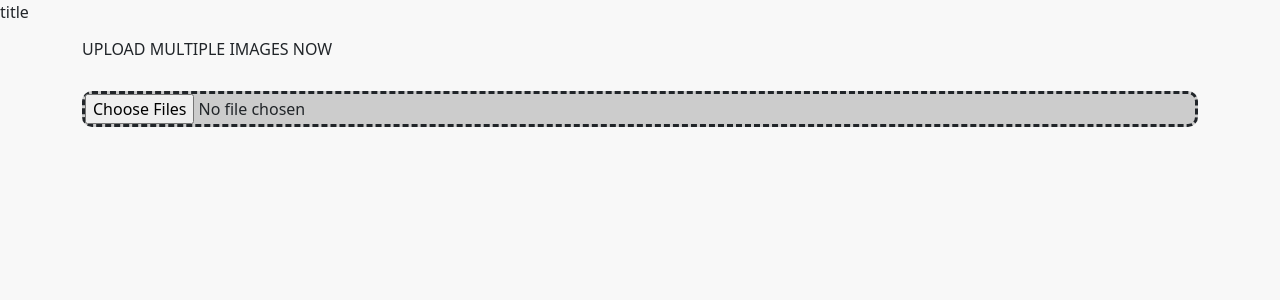
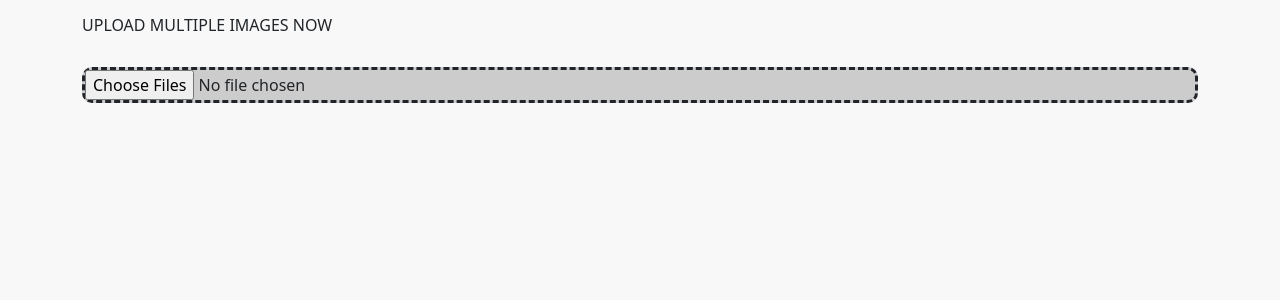
Before and after one commit to Rusttm/GBsWEB, a Django app: page /filesapp/ in a window 1280 px wide. Shown: the top 300 px of the page. Run offline with Django 4.2, Linux system fonts and the light colour scheme; parts of the project's set-up code (start-up, migrations or seed data) failed here and were passed over; some libraries are stand-ins or nearby versions.

Commit message:
matplotapp initial commit

```diff
--- a/django/mysite/filesapp/models.py
+++ b/django/mysite/filesapp/models.py
@@ -8,4 +8,4 @@ class FileUploaded(models.Model):
         ordering=['-date']
 
     def __str__(self):
-        return str(self.date)
+        return str(self.date) + str(self.upload)
--- a/django/mysite/filesapp/templates/base.html
+++ b/django/mysite/filesapp/templates/base.html
@@ -6,12 +6,15 @@
 <head>
 
     <meta charset="UTF-8">
-    {% block title %}<title> &#x1F506 My FileUpload App </title>{% endblock title %}
+    <title> &#x1F506 My FileUpload App: {% block title %} {% endblock title %}</title>
     <meta name="viewport" content="width=device-width, initial-scale=1">
-    <link href="https://cdn.jsdelivr.net/npm/bootstrap@5.1.3/dist/css/bootstrap.min.css" rel="stylesheet" integrity="sha384-1BmE4kWBq78iYhFldvKuhfTAU6auU8tT94WrHftjDbrCEXSU1oBoqyl2QvZ6jIW3" crossorigin="anonymous">
+<!--    <link href="https://cdn.jsdelivr.net/npm/bootstrap@5.1.3/dist/css/bootstrap.min.css" rel="stylesheet" integrity="sha384-1BmE4kWBq78iYhFldvKuhfTAU6auU8tT94WrHftjDbrCEXSU1oBoqyl2QvZ6jIW3" crossorigin="anonymous">-->
+
+
+    <link rel="stylesheet" type="text/css" href="{% static 'css/bootstrap.min.css' %}"/>
+    <script src="{% static 'js/bootstrap.min.js' %}"></script>
 
     <!--    dropzone -->
-
     <script src="https://rawgit.com/enyo/dropzone/master/dist/dropzone.js"></script>
     <link rel="stylesheet" href="https://rawgit.com/enyo/dropzone/master/dist/dropzone.css">
     <link rel="stylesheet" href="{% static 'css/dropzone.css' %}">
--- a/django/mysite/filesapp/templates/main.html
+++ b/django/mysite/filesapp/templates/main.html
@@ -1,9 +1,7 @@
 {% extends "base.html" %}
 
-{% block title %}
-title
-{% endblock title %}
 {% block content %}
+<div>
 <h6>UPLOAD MULTIPLE IMAGES NOW</h6>
 <br>
 <form enctype='multipart/form-data' action="filesapp/upload/" method='POST' class="dropzone dz" id="my-dropzone" >
@@ -12,5 +10,5 @@ title
       <input name="file" type="file" multiple />
     </div>
 </form>
-
+</div>
 {% endblock content %}
```
Also changed, not shown: django/mysite/webapp/templates/webapp/base.html (+4 -4 lines).
